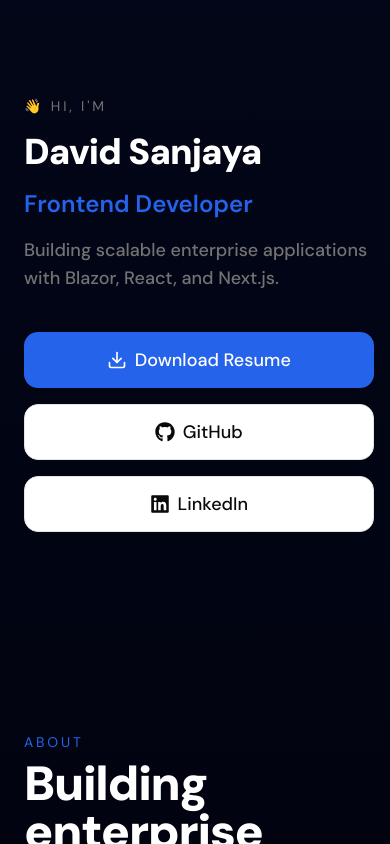
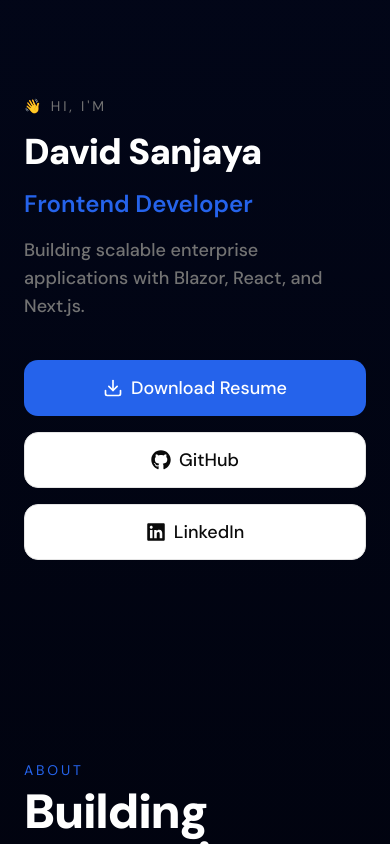
Before and after one commit to davidsanjaya/portfolio, a Next.js app: page / in a window 390 px wide. Shown: the top 844 px of the page. Built offline with nearby package versions, Linux system fonts and the light colour scheme.

Commit message:
Remove grid

```diff
--- a/app/page.tsx
+++ b/app/page.tsx
@@ -13,8 +13,8 @@ export default function Home() {
       <div
         className="
         w-full
-    grid
-    lg:grid-cols-[520px_1fr]
+        lg:grid
+    grid-cols-2
     bg-linear-to-b
     from-slate-950
     via-black
```
